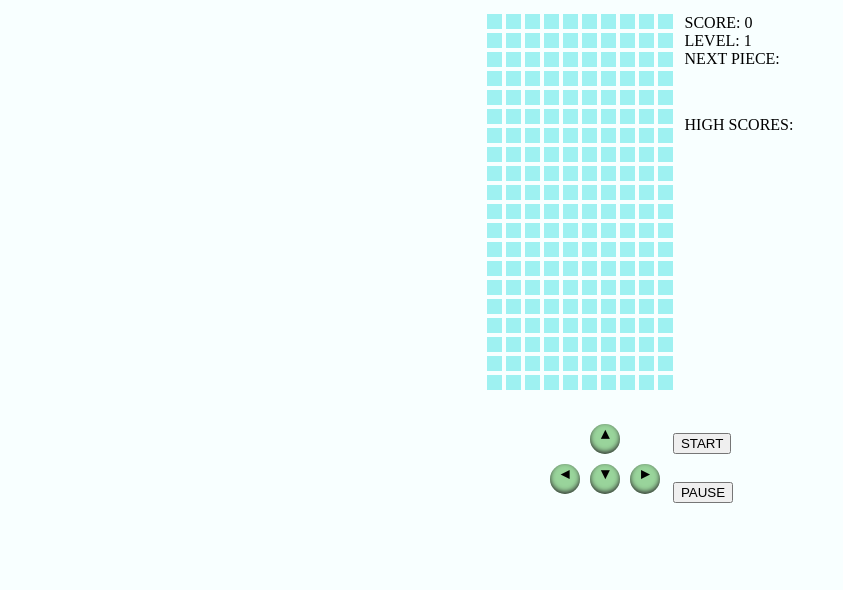
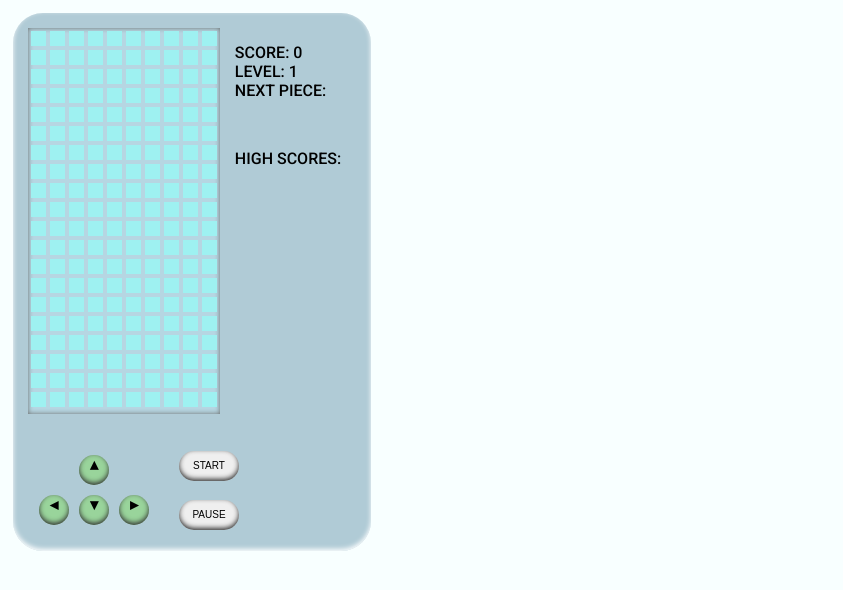
Before and after one commit to Steftones/Tetris, a plain HTML site: page index.html in a window 1280 px wide. Shown: the whole page, without its empty margins (0-843 px from the left). Drawn offline with Linux system fonts and the light colour scheme.

Commit message:
further styling

```diff
--- a/index.html
+++ b/index.html
@@ -3,13 +3,17 @@
 <head>
   <meta charset="UTF-8">
   <meta name="viewport" content="width=device-width, initial-scale=1.0">
-  <title>Document</title>
+  <title>Tetris!</title>
+  <link rel="preconnect" href="https://fonts.gstatic.com">
+  <link href="https://fonts.googleapis.com/css2?family=Roboto:wght@300;500&display=swap" rel="stylesheet">
   <link rel="stylesheet" href="style.css">
 </head>
+
 <body class="disable-select">
 
+<div id="main-item">
   <div id="board-container">
-    <div id="main-container">
+    <div id="the-board">
       <div class="inputdiv">
         <div class="inputdiv2"></div>
         <div class="inputdiv2"></div>
@@ -251,6 +255,7 @@
         <div class="inputdiv2"></div>
       </div>
     </div>
+
     <div id="stats">
       <div id="the-score">SCORE: 0</div>
       <div id="the-level">LEVEL: 1</div>
@@ -280,31 +285,35 @@
     </div>
   </div>
 
-  <br>
   <div id="controls-container">
-    <div id="controls">
+    <div id="button-container">
       <b>
       <table>
         <tr>
           <td></td>
-          <td><div class="button" id="w">&utrif;</div></td>
+          <td><div class="control button" id="w">&utrif;</div></td>
           <td></td>
           <td></td>
         </tr>
         <tr>
-          <td><div class="button" id="a">&ltrif;</div></td>
-          <td><div class="button" id="s">&dtrif;</div></td>
-          <td><div class="button" id="d">&rtrif;</div></td>
+          <td><div class="control button" id="a">&ltrif;</div></td>
+          <td><div class="control button" id="s">&dtrif;</div></td>
+          <td><div class="control button" id="d">&rtrif;</div></td>
           <td></td>
         </tr>
       </table>
       </b>
-      <br>
     </div>
-    <table>
-      <tr><td><button id="start-button">START</button></td></tr>
-      <tr><td><button id="pause-button">PAUSE</button></td></tr>
-    </table>
+    <div id="start-pause-buttons">
+      <button id="start-button" class="start button">START</button>
+      <br><br>
+      <button id="pause-button" class="pause button">PAUSE</button>
+    </div>
+  </div>
+
+</div>
+
+
   </div>
 
 
--- a/style.css
+++ b/style.css
@@ -9,21 +9,46 @@
 body {
   background-color: rgb(248, 255, 255);
   color: black;
+  font-family: 'Roboto', sans-serif;
+}
+
+#main-item {
+  display: inline-block;
+  align-items: center;
+  background-color: rgb(176, 203, 214);
+  margin: 5px;
+  border: none;
+  border-radius: 30px;
+  -webkit-box-shadow: inset 0px -2px 5px rgb(255, 255, 255);
+  -moz-box-shadow: inset 0px -2px 5px rgb(255, 255, 255);
+  box-shadow: inset 0px -2px 5px rgb(255, 255, 255);
 }
 
 #board-container {
   display: flex;
-  justify-content: center;
+  margin: 15px;
 }
 
-#board-container > div {
-  margin: 6px;
+#the-board {
+  background-color: rgb(182, 214, 226);
+  padding: 3px;
+  -webkit-box-shadow: inset 0px 0px 5px rgb(107, 107, 107);
+  -moz-box-shadow: inset 0px 0px 5px rgb(107, 107, 107);
+  box-shadow: inset 0px 0px 5px rgb(107, 107, 107);
 }
 
 .inputdiv2 {
   width: 15px;
   height: 15px;
   display: inline-block;
+}
+
+#stats {
+  padding: 15px;
+}
+
+#controls-container {
+  display: flex;
 }
 
 .inputdiv2:active {
@@ -42,22 +67,38 @@ body {
 }
 
 #controls-container {
-  display: flex;
-  justify-content: center;
+  display: inline-flex;
+  align-items: center;
 }
 
-.button {
+#button-container {
+  margin: 20px;
+}
+
+.start, .pause {
+  padding: 0px;
+  margin: 0px;
+  width: 60px;
+  height: 30px;
+  border-radius: 20px;
+  font-size: 10px;
+}
+
+.control {
   width: 30px;
   height: 30px;
   margin: 3px;
   text-align: center;
   display: inline-block;
   background-color: #99d49b;
-  border: none;
   border-radius: 100%;
+}
+
+.button {
   -webkit-box-shadow: inset 0px -2px 5px #333;
   -moz-box-shadow: inset 0px -2px 5px #333;
   box-shadow: inset 0px -2px 5px #333;
+  border: none;
 }
 
 .button:active {
```
